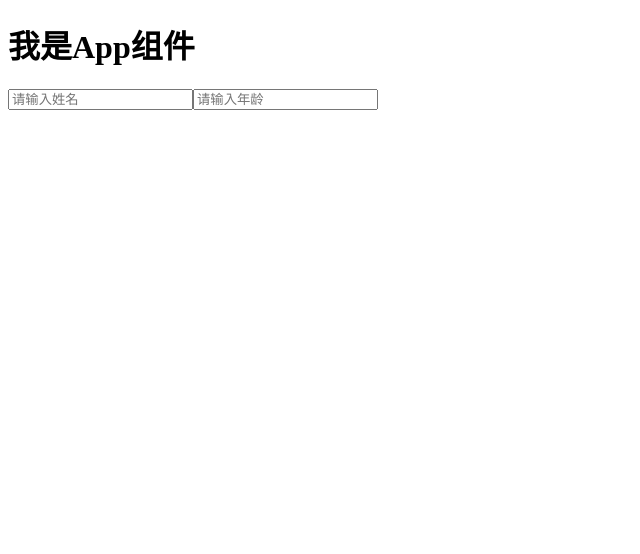
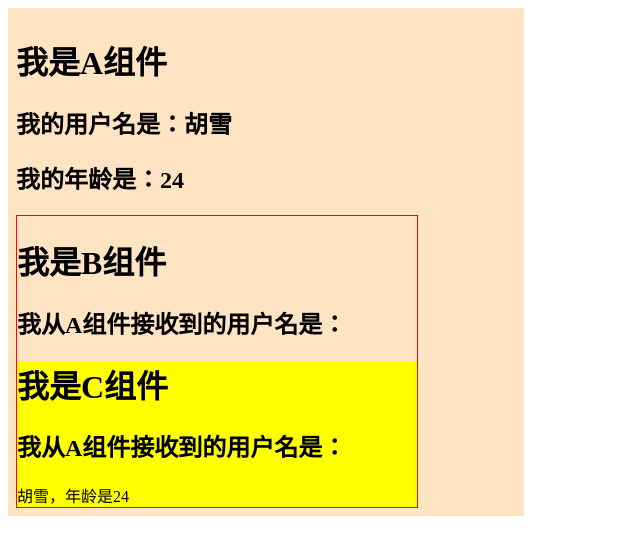
Before and after one commit to xiaoxue423/react_extension, a React (Create React App) app: page / in a window 1280 px wide. Shown: the top 554 px of the page, without its empty margins (0-640 px from the left). Built offline with nearby package versions, Linux system fonts and the light colour scheme.

Commit message:
祖组件通过context传递数据给孙子组件（函数组件）

```diff
--- a/src/App.jsx
+++ b/src/App.jsx
@@ -1,11 +1,11 @@
 import React, { Component } from "react";
-import Demo from "./components/4_fragment/index";
+import Demo from "./components/5_Context/index";
 
 export default class App extends Component {
   render() {
     return (
-      <div class="App">
-        <h1>我是App组件</h1>
+      <div className="App">
+        {/* <h1>我是App组件</h1> */}
         {/* <Demo x={101}/> */}
         <Demo/>
       </div>
--- /dev/null
+++ b/src/components/5_Context/index.css
@@ -0,0 +1,14 @@
+.parent{
+  width: 500px;
+  background-color: bisque;
+  padding: 8px;
+}
+.son{
+  width: 400px;
+  border: 1px solid red;
+}
+
+.grand{
+  width: 100%;
+  background-color: yellow;
+}
--- /dev/null
+++ b/src/components/5_Context/index.jsx
@@ -0,0 +1,69 @@
+import React, { Component } from "react";
+import "./index.css";
+
+//创建Context容器对象
+const MyContext = React.createContext();
+
+const { Provider, Consumer } = MyContext;
+
+export default class A extends Component {
+  state = { username: "胡雪", age: 24 };
+
+  render() {
+    const { username, age } = this.state;
+    return (
+      <div className="parent">
+        <h1>我是A组件</h1>
+        <h2>我的用户名是：{username}</h2>
+        <h2>我的年龄是：{age}</h2>
+        <Provider value={{ username, age }}>
+          <B />
+        </Provider>
+      </div>
+    );
+  }
+}
+
+class B extends Component {
+  render() {
+    return (
+      <div className="son">
+        <h1>我是B组件</h1>
+        <h2>我从A组件接收到的用户名是：{this.props.username}</h2>
+        <C />
+      </div>
+    );
+  }
+}
+
+/* class C extends Component {
+  static contextType = MyContext;  //声明接收context
+
+  render() {
+    console.log("C组件的", this);
+    console.log("C组件的", this.context);
+    const {age,username} = this.context
+    return (
+      <div className="grand">
+        <h1>我是C组件</h1>
+        <h2>我从A组件接收到的用户名是：{username}，年龄是{age}</h2>
+      </div>
+    );
+  }
+} */
+
+function C() {
+  return (
+    <div className="grand">
+      <h1>我是C组件</h1>
+      <h2>我从A组件接收到的用户名是：</h2>
+
+      <Consumer>
+        {(value) => {
+          console.log("value", value);
+          return `${value.username}，年龄是${value.age}`;
+        }}
+      </Consumer>
+    </div>
+  );
+}
```
